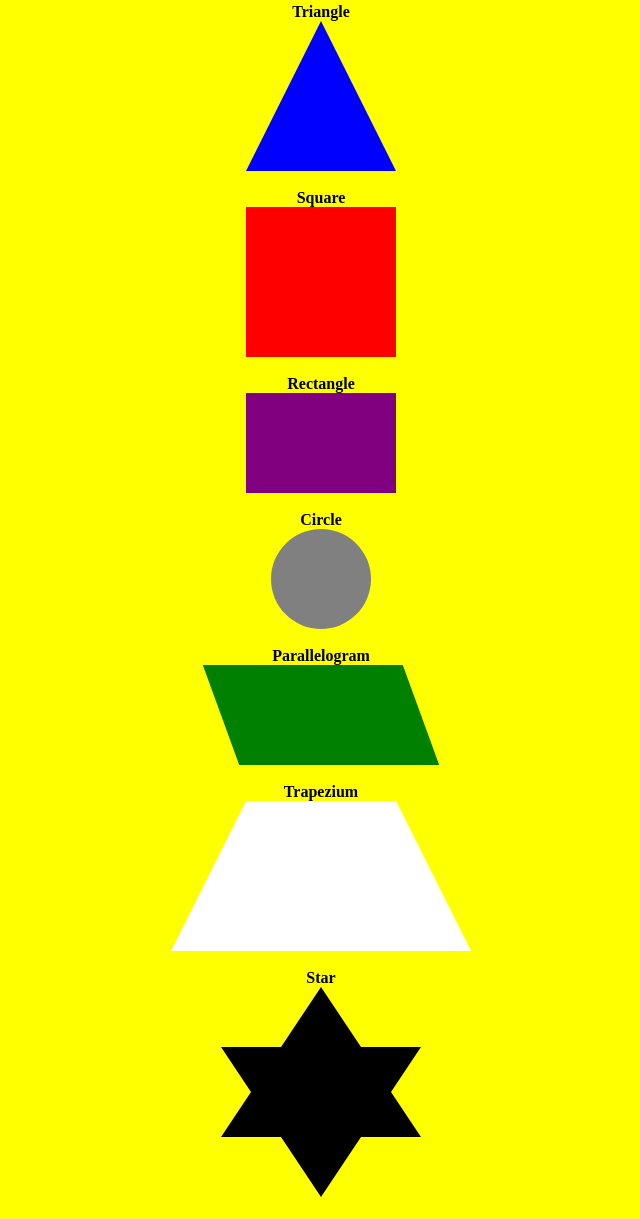
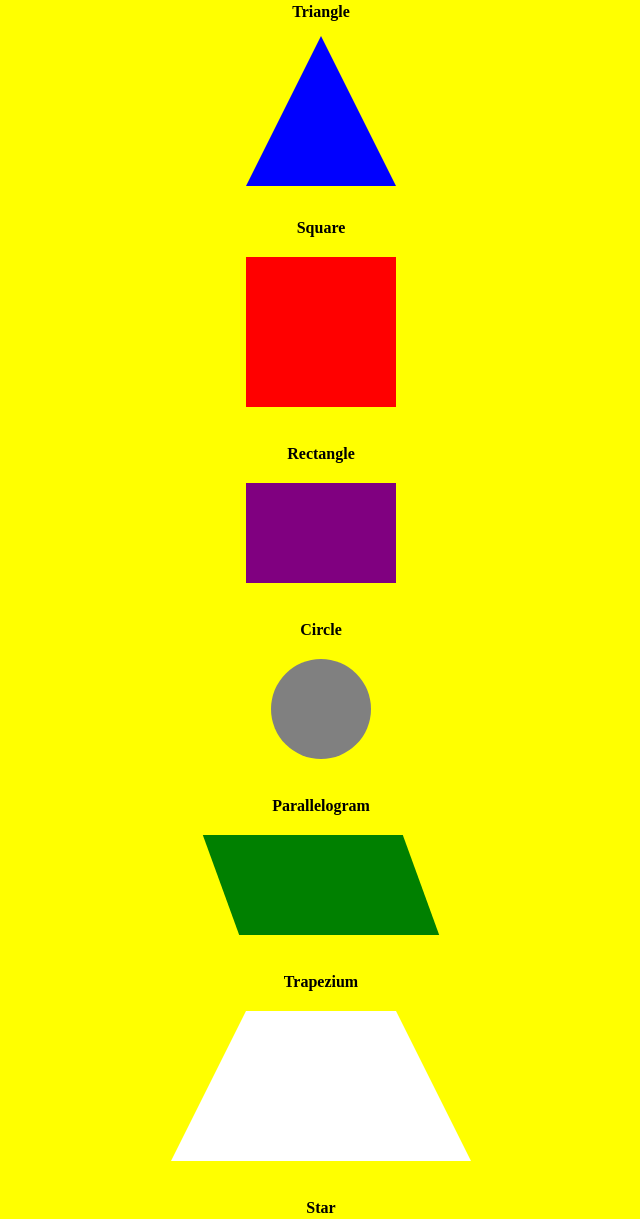
Before and after one commit to erick-munene/shapes, a plain HTML site: page index.html in a window 1280 px wide. Shown: the part 63-1282 px from the top of the page, without its empty margins (319-959 px from the left). Before the commit the page ends 1260 px from the top, so only its background shows below. Drawn offline with Linux system fonts and the light colour scheme.

Commit message:
modified margins on the whole page

```diff
--- a/style.css
+++ b/style.css
@@ -16,7 +16,7 @@ h1 {
 
 
 #triangle {
-    margin: 0 auto;
+    margin: 15px auto;
     width: 0;
     height:0;
     border-left: 75px solid transparent;
@@ -27,7 +27,7 @@ h1 {
 }
 
 #square {
-    margin: 0 auto;
+    margin: 20px auto;
     height:150px;
     width: 150px;
     background-color: red;
@@ -37,7 +37,7 @@ h1 {
 }
 
 #rectangle {
-    margin: 0 auto;
+    margin: 20px auto;
 
     height:100px;
     width: 150px;
@@ -48,7 +48,7 @@ h1 {
 
 #circle {
 
-    margin: 0 auto;
+    margin: 20px auto;
     width: 100px;
     height:100px;
     background: grey;
@@ -60,7 +60,7 @@ h1 {
 }
 
 #parallelogram {
-    margin: 0 auto;
+    margin: 20px auto;
     width: 200px;
     height:100px;
     -webkit-transform:skew(20deg);
@@ -71,7 +71,7 @@ h1 {
 }
 
 #trapezium {
-  margin: 0 auto;
+  margin: 20px auto;
   width: 150;
     height:0;
     border-left: 75px solid transparent;
@@ -85,7 +85,7 @@ h1 {
 
 #star {
 
-    margin: 0 auto;
+    margin: 20px auto;
     width: 0;
     height: 0;
     border-left: 100px solid transparent;
@@ -95,7 +95,7 @@ h1 {
 }
 
 #star:after {
-    margin: 0 auto;
+    margin: 20px auto;
     width: 0;
     height: 0;
     border-left: 100px solid transparent;
```
